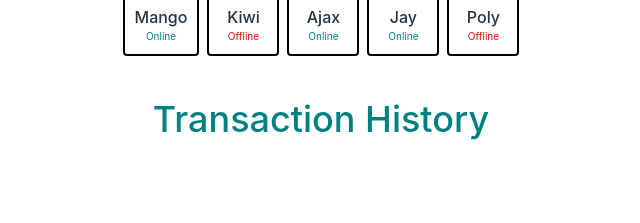
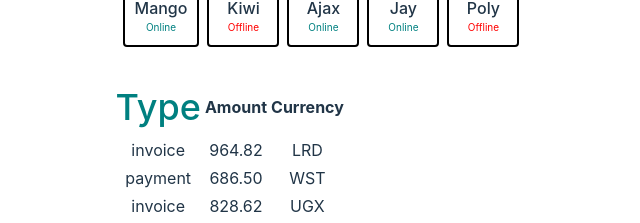
Before and after one commit to Olena-Synytsia/goit-react-hw-01, a React (Vite) app: page / in a window 1280 px wide. Shown: the part 577-800 px from the top of the page, without its empty margins (319-959 px from the left). Built offline with nearby package versions, Linux system fonts and the light colour scheme.

Commit message:
TransactionHistory start

```diff
--- a/src/App.jsx
+++ b/src/App.jsx
@@ -3,6 +3,7 @@
 import TransactionHistory from "./components/TransactionHistory/TransactionHistory";
 import userData from "./UserData/userData.json";
 import friends from "./UserData/friends.json";
+import transactions from "./UserData/transactions.json";
 import "./App.css";
 
 function App() {
@@ -16,7 +17,7 @@
         stats={userData.stats}
       />
       <FriendList friends={friends} />
-      <TransactionHistory />
+      <TransactionHistory items={transactions} />
     </div>
   );
 }
--- /dev/null
+++ b/src/UserData/transactions.json
@@ -0,0 +1,56 @@
+[
+  {
+    "id": "1e0700a2-5183-4291-85cc-2065a036a683",
+    "type": "invoice",
+    "amount": "964.82",
+    "currency": "LRD"
+  },
+  {
+    "id": "a30f821b-4d25-4ff0-abdd-e340b3f0dd2b",
+    "type": "payment",
+    "amount": "686.50",
+    "currency": "WST"
+  },
+  {
+    "id": "44dca67a-8e5a-4798-bf8e-b15efd4e1abd",
+    "type": "invoice",
+    "amount": "828.62",
+    "currency": "UGX"
+  },
+  {
+    "id": "ea8ed3dc-2b68-4a53-905a-53ecb0adef33",
+    "type": "withdrawal",
+    "amount": "527.80",
+    "currency": "ALL"
+  },
+  {
+    "id": "63ca02f9-d637-46b5-9237-f3b24425e029",
+    "type": "payment",
+    "amount": "862.44",
+    "currency": "AUD"
+  },
+  {
+    "id": "ed0263e8-59a5-4bf1-87e0-2bb88e53dc34",
+    "type": "withdrawal",
+    "amount": "907.00",
+    "currency": "GEL"
+  },
+  {
+    "id": "4eaab41b-b967-40ac-82ed-85fc66f646f1",
+    "type": "deposit",
+    "amount": "103.10",
+    "currency": "BWP"
+  },
+  {
+    "id": "9648a350-8469-42d5-8bf3-18090de5fe67",
+    "type": "withdrawal",
+    "amount": "322.32",
+    "currency": "MRO"
+  },
+  {
+    "id": "9c5c25fb-1a95-4b2f-8d1f-4c4426d677cc",
+    "type": "invoice",
+    "amount": "14.79",
+    "currency": "PYG"
+  }
+]
--- a/src/components/TransactionHistory/TransactionHistory.jsx
+++ b/src/components/TransactionHistory/TransactionHistory.jsx
@@ -1,10 +1,26 @@
 import s from "./TransactionHistory.module.css";
 
-const TransactionHistory = () => {
+const TransactionHistory = ({ items }) => {
   return (
-    <section>
-      <p className={s.title}> Transaction History</p>
-    </section>
+    <table>
+      <thead>
+        <tr>
+          <th className={s.title}>Type</th>
+          <th>Amount</th>
+          <th>Currency</th>
+        </tr>
+      </thead>
+
+      <tbody>
+        {items.map(({ id, type, amount, currency }) => (
+          <tr key={id}>
+            <td>{type}</td>
+            <td>{amount}</td>
+            <td>{currency}</td>
+          </tr>
+        ))}
+      </tbody>
+    </table>
   );
 };
 
```
